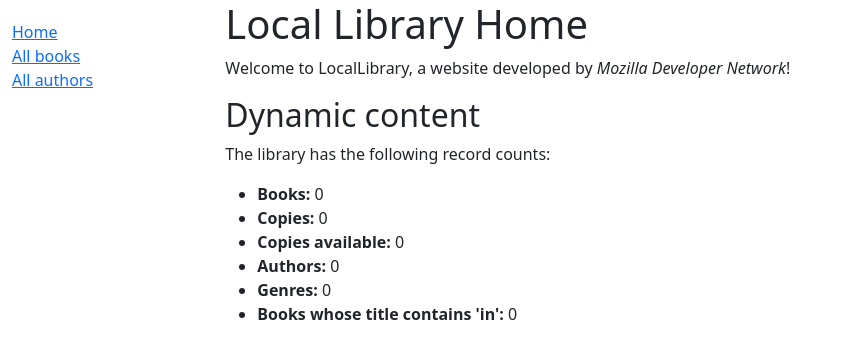
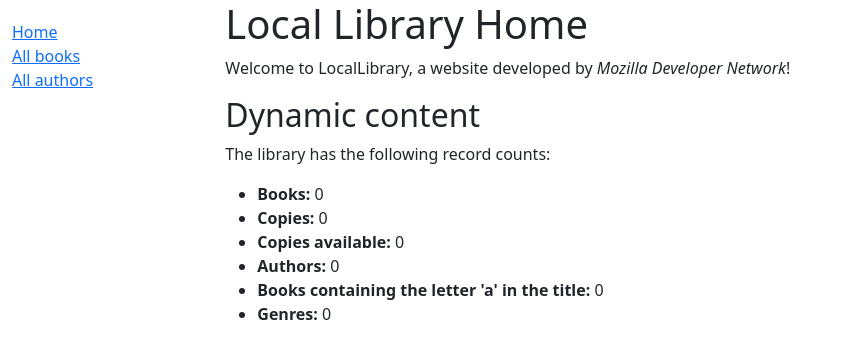
Before and after one commit to dcbac/im-psi, a Django app: page /catalog/ in a window 1280 px wide. Shown: the top 359 px of the page, without its empty margins (0-841 px from the left). Run offline with Django 5.2, Linux system fonts and the light colour scheme; data that the repository does not hold is empty.

Commit message:
feat: cambiar búsqueda

```diff
--- a/p1/src/catalog/templates/index.html
+++ b/p1/src/catalog/templates/index.html
@@ -17,7 +17,7 @@
     <li><strong>Copies:</strong> {{ num_instances }}</li>
     <li><strong>Copies available:</strong> {{ num_instances_available }}</li>
     <li><strong>Authors:</strong> {{ num_authors }}</li>
+    <li><strong>Books containing the letter 'a' in the title:</strong> {{ num_books_containing_a }}</li>
     <li><strong>Genres:</strong> {{ num_genres }}</li>
-    <li><strong>Books whose title contains 'in':</strong> {{ num_books_containing_in }}</li>
   </ul>
 {% endblock %}
--- a/p1/src/catalog/views.py
+++ b/p1/src/catalog/views.py
@@ -11,7 +11,7 @@ def index(request):
     num_genres = Genre.objects.count()
 
     # Count of books whose title contains 'in'
-    num_books_containing_in = Book.objects.filter(title__contains="in").count()
+    num_books_containing_a = Book.objects.filter(title__icontains="a").count()
 
     # Available books (status = 'a')
     num_instances_available = BookInstance.objects.filter(status__exact="a").count()
@@ -25,7 +25,7 @@ def index(request):
         "num_instances_available": num_instances_available,
         "num_authors": num_authors,
         "num_genres": num_genres,
-        "num_books_containing_in": num_books_containing_in,
+        "num_books_containing_a": num_books_containing_a,
     }
 
     # Render the HTML template index.html with the data in the context variable
```
